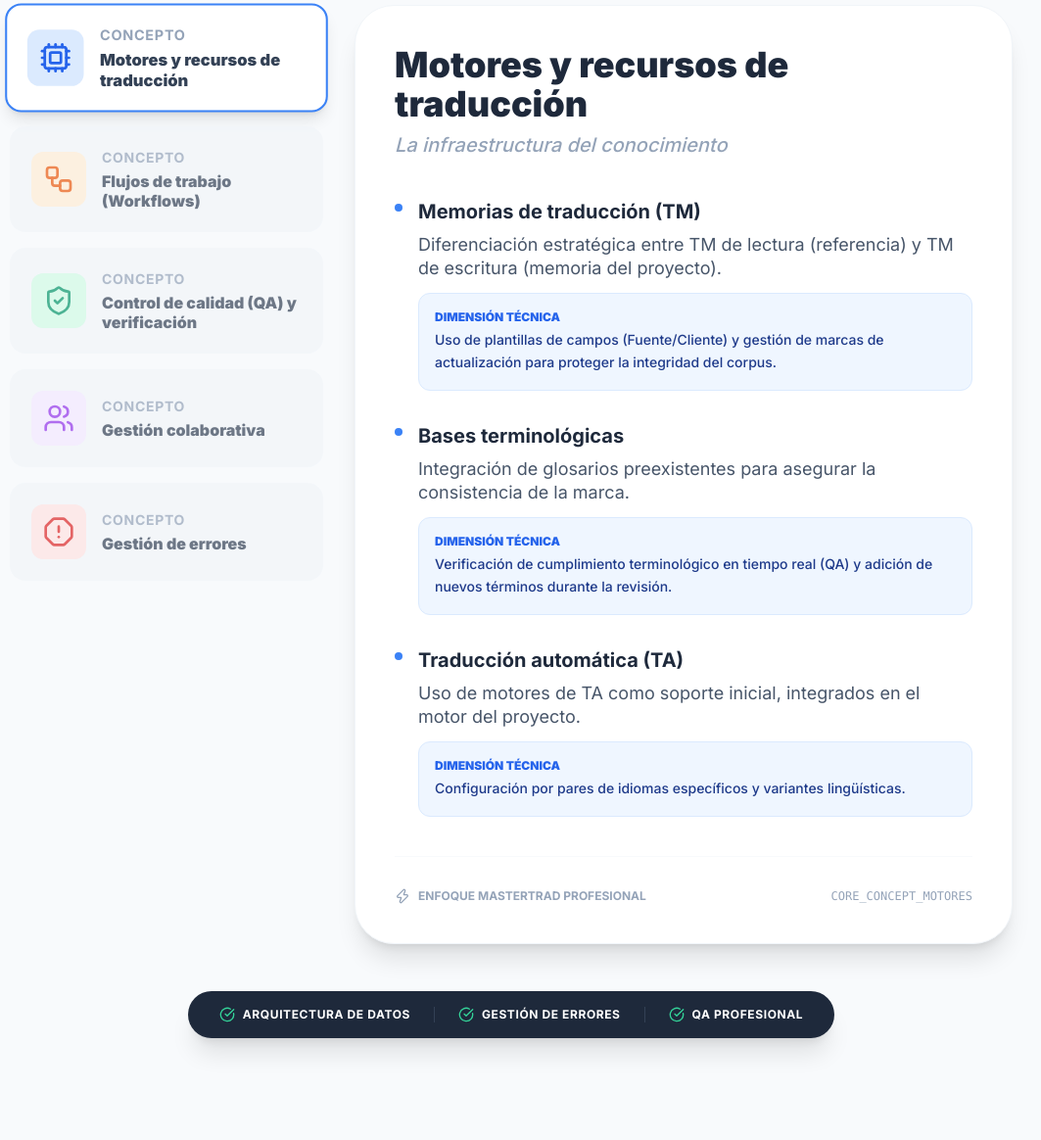
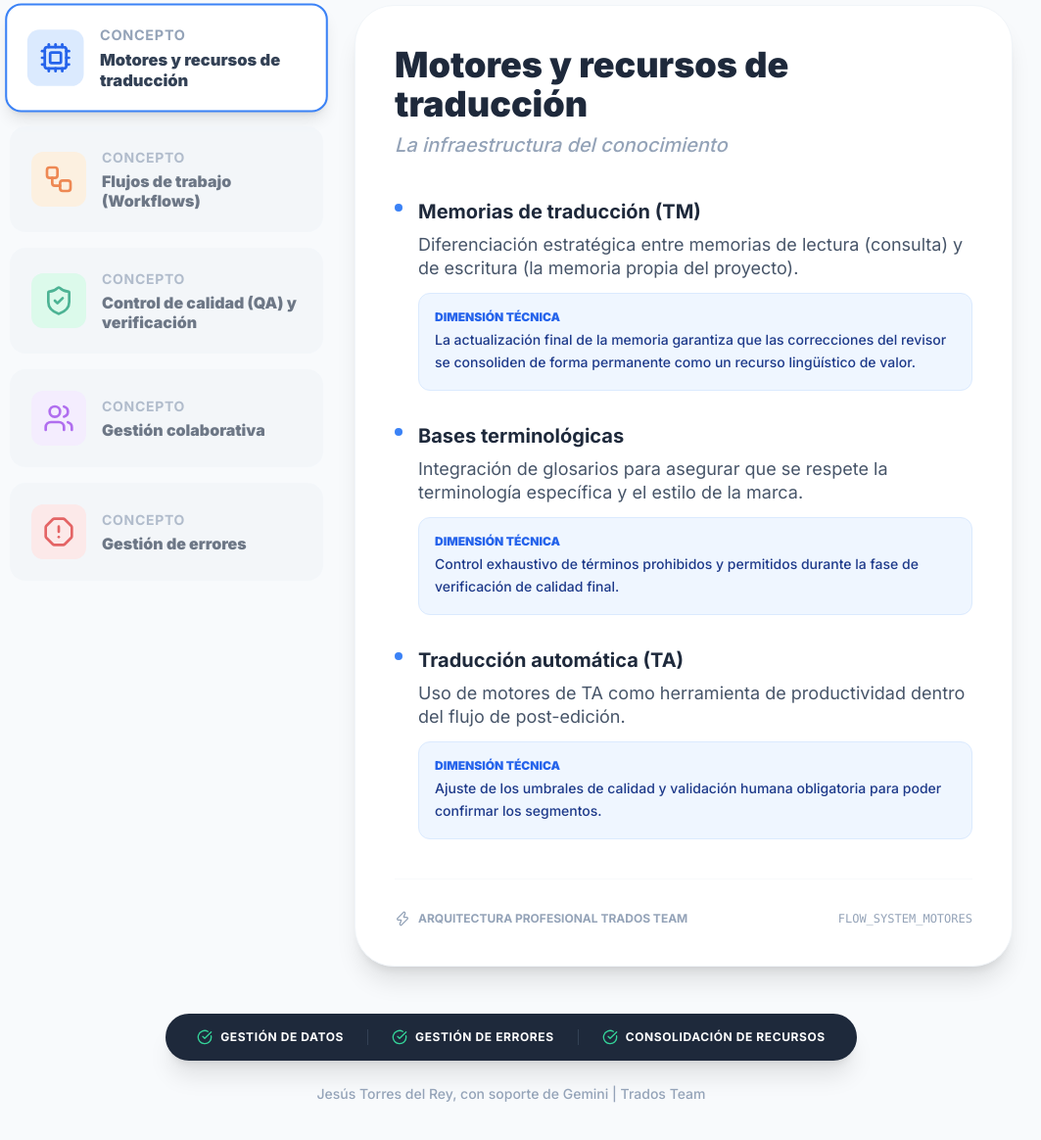
Before and after one commit to jtorresdelrey/TradosTeam-practica1, a plain HTML site: page index.html in a window 1280 px wide. Shown: the part 206-1370 px from the top of the page at 98% size, without its empty margins (118-1181 px from the left). Before the commit the page ends 1314 px from the top, so only its background shows below. Drawn offline with nearby package versions, Linux system fonts and the light colour scheme.

Commit message:
Update index.html

```diff
--- a/index.html
+++ b/index.html
@@ -28,7 +28,7 @@
                 <h1 class="text-3xl font-black tracking-tight text-slate-800 uppercase">Arquitectura conceptual TAO</h1>
             </div>
             <p class="text-lg text-slate-500 max-w-2xl leading-relaxed">
-                Análisis de los pilares técnicos y de gestión en proyectos de traducción profesional con Trados Live.
+                Análisis de los pilares técnicos y de gestión en proyectos de traducción profesional con Trados Team.
             </p>
         </header>
 
@@ -47,10 +47,10 @@
         </main>
 
         <footer class="max-w-5xl mx-auto mt-12 text-center">
-            <div class="inline-flex flex-wrap justify-center items-center gap-6 px-8 py-4 bg-slate-800 rounded-full text-white shadow-xl">
+            <div class="mb-6 inline-flex flex-wrap justify-center items-center gap-6 px-8 py-4 bg-slate-800 rounded-full text-white shadow-xl">
                 <div class="flex items-center gap-2">
                     <i data-lucide="check-circle" class="w-4 h-4 text-emerald-400"></i>
-                    <span class="text-xs font-bold uppercase tracking-wider">Arquitectura de datos</span>
+                    <span class="text-xs font-bold uppercase tracking-wider">Gestión de datos</span>
                 </div>
                 <div class="flex items-center gap-2 border-l border-slate-700 pl-6">
                     <i data-lucide="check-circle" class="w-4 h-4 text-emerald-400"></i>
@@ -58,8 +58,11 @@
                 </div>
                 <div class="flex items-center gap-2 border-l border-slate-700 pl-6">
                     <i data-lucide="check-circle" class="w-4 h-4 text-emerald-400"></i>
-                    <span class="text-xs font-bold uppercase tracking-wider">QA profesional</span>
+                    <span class="text-xs font-bold uppercase tracking-wider">Consolidación de recursos</span>
                 </div>
+            </div>
+            <div class="text-slate-400 text-sm font-medium">
+                Jesús Torres del Rey, con soporte de Gemini | Trados Team
             </div>
         </footer>
     </div>
@@ -74,18 +77,18 @@
                 items: [
                     {
                         label: "Memorias de traducción (TM)",
-                        desc: "Diferenciación estratégica entre TM de lectura (referencia) y TM de escritura (memoria del proyecto).",
-                        technical: "Uso de plantillas de campos (Fuente/Cliente) y gestión de marcas de actualización para proteger la integridad del corpus."
+                        desc: "Diferenciación estratégica entre memorias de lectura (consulta) y de escritura (la memoria propia del proyecto).",
+                        technical: "La actualización final de la memoria garantiza que las correcciones del revisor se consoliden de forma permanente como un recurso lingüístico de valor."
                     },
                     {
                         label: "Bases terminológicas",
-                        desc: "Integración de glosarios preexistentes para asegurar la consistencia de la marca.",
-                        technical: "Verificación de cumplimiento terminológico en tiempo real (QA) y adición de nuevos términos durante la revisión."
+                        desc: "Integración de glosarios para asegurar que se respete la terminología específica y el estilo de la marca.",
+                        technical: "Control exhaustivo de términos prohibidos y permitidos durante la fase de verificación de calidad final."
                     },
                     {
                         label: "Traducción automática (TA)",
-                        desc: "Uso de motores de TA como soporte inicial, integrados en el motor del proyecto.",
-                        technical: "Configuración por pares de idiomas específicos y variantes lingüísticas."
+                        desc: "Uso de motores de TA como herramienta de productividad dentro del flujo de post-edición.",
+                        technical: "Ajuste de los umbrales de calidad y validación humana obligatoria para poder confirmar los segmentos."
                     }
                 ]
             },
@@ -97,70 +100,70 @@
                 items: [
                     {
                         label: "Ingeniería bilingüe",
-                        desc: "Fase de preparación avanzada que permite intervenir en el archivo preparado para traducir o revisar.",
-                        technical: "Permite bloquear segmentos, cambiar estados o traducir. Habilita el retroceso a fases de pretraducción (TM y PerfectMatch)."
+                        desc: "Preparación técnica de los archivos para poder intervenir en el contenido antes de traducir o revisar.",
+                        technical: "Permite bloquear segmentos, modificar estados y volver a fases previas de pretraducción o PerfectMatch si fuera necesario."
                     },
                     {
-                        label: "Tareas por lotes",
-                        desc: "Automatización de procesos masivos y generación de recursos externos.",
-                        technical: "Uso de 'Generar recursos de paquete sin conexión' para compartir paquetes con recursos lingüísticos integrados para Trados Studio."
+                        label: "Exportación de archivos finales",
+                        desc: "Conversión de los archivos bilingües de trabajo al formato original de entrega (archivos de destino).",
+                        technical: "Proceso de reconstrucción del documento final en el que se verifica que la estructura y el formato sean correctos tras la traducción."
                     },
                     {
-                        label: "Planificación de etapas",
-                        desc: "Control manual del avance del proyecto y asignación de responsabilidades.",
-                        technical: "Asignación dinámica de revisores y traductores según la disponibilidad y el rol (Gestor vs. Lingüista)."
+                        label: "Tareas de lote finales",
+                        desc: "Automatización de los procesos de cierre, generación de informes y limpieza de los archivos del proyecto.",
+                        technical: "Engloba la actualización masiva de las memorias y la sincronización de los recursos lingüísticos, tanto locales como en la nube."
                     }
                 ]
             },
             calidad: {
                 title: "Control de calidad (QA) y verificación",
-                subtitle: "Validación técnica y lingüística",
+                subtitle: "Validación técnica y lingüística final",
                 icon: "shield-check",
                 color: "emerald",
                 items: [
                     {
-                        label: "QA Checker automatizado",
-                        desc: "Configuración de reglas automáticas para detectar errores humanos.",
-                        technical: "Verificación de etiquetas, números, puntuación y consistencia. Configuración de iteraciones hacia atrás en caso de error."
+                        label: "Procesamiento de revisiones",
+                        desc: "Fase de arbitraje en la que se aceptan o rechazan los cambios propuestos por el revisor.",
+                        technical: "El responsable debe consolidar las ediciones para que el segmento alcance el estado de validación definitiva."
                     },
                     {
-                        label: "Control de cambios",
-                        desc: "Auditoría de las modificaciones realizadas durante la revisión.",
-                        technical: "Activación automática en la fase de implementación de revisión para visualización clara del feedback."
+                        label: "Gestión de estados de segmento",
+                        desc: "Uso de metadatos para controlar el avance y asegurar que no quede ningún contenido por procesar.",
+                        technical: "Cambios de estado controlados (Traducido, Rechazado, Aprobado) que permiten dar por finalizadas las distintas etapas."
                     },
                     {
-                        label: "Estados de segmento",
-                        desc: "Uso de metadatos de estado para el seguimiento del progreso.",
-                        technical: "Transición de 'Traducido' a 'Revisado' y finalmente 'Cerrado' (sello) para habilitar la actualización de la TM."
+                        label: "QA Checker profesional",
+                        desc: "Verificación automática de errores en números, etiquetas, puntuación y coherencia terminológica.",
+                        technical: "Configuración de reglas estrictas que impiden generar el archivo final si se detectan errores críticos en la estructura."
                     }
                 ]
             },
             colaboracion: {
                 title: "Gestión colaborativa",
-                subtitle: "Trabajo en paralelo y flujos cruzados",
+                subtitle: "Interacción entre perfiles y recursos compartidos",
                 icon: "users",
                 color: "purple",
                 items: [
                     {
-                        label: "Bandeja de entrada compartida",
+                        label: "Bandeja de entrada",
                         desc: "Punto central de gestión de tareas para equipos distribuidos.",
-                        technical: "Aceptación de tareas asignadas por terceros y visualización de notificaciones de flujo."
+                        technical: "Aceptación de tareas asignadas por terceros y visualización de notificaciones de flujo para coordinar el avance del proyecto."
                     },
                     {
                         label: "Bloqueo de segmentos",
                         desc: "Estrategia para el trabajo en paralelo sobre un mismo documento.",
-                        technical: "Protección de segmentos ajenos mediante bloqueos para evitar sobreescritura en equipos de 2 o 3 personas."
+                        technical: "Protección de segmentos ajenos mediante bloqueos para evitar sobreescrituras en equipos de varias personas."
                     },
                     {
                         label: "Implementación de revisión",
-                        desc: "Fase de diálogo técnico entre revisor y traductor.",
-                        technical: "El traductor procesa los cambios del revisor antes del cierre final, asegurando que la TM aprenda del contenido validado."
+                        desc: "Fase de diálogo técnico entre el revisor y el traductor.",
+                        technical: "El traductor procesa los cambios del revisor antes del cierre final, asegurando que la memoria aprenda del contenido validado."
                     }
                 ]
             },
             errores: {
                 title: "Gestión de errores",
-                subtitle: "Resolución de incidencias en el flujo",
+                subtitle: "Resolución de incidencias técnicas en el flujo",
                 icon: "alert-octagon",
                 color: "red",
                 items: [
@@ -248,16 +251,15 @@
                     <div class="mt-10 pt-8 border-t border-slate-50 flex items-center justify-between text-slate-400">
                         <div class="flex items-center gap-2">
                             <i data-lucide="zap" class="w-4 h-4"></i>
-                            <span class="text-xs font-bold uppercase">Enfoque Mastertrad profesional</span>
+                            <span class="text-xs font-bold uppercase">Arquitectura Profesional Trados Team</span>
                         </div>
-                        <div class="text-xs font-mono">CORE_CONCEPT_${currentActive.toUpperCase()}</div>
+                        <div class="text-xs font-mono">FLOW_SYSTEM_${currentActive.toUpperCase()}</div>
                     </div>
                 </div>
             `;
             lucide.createIcons();
         }
 
-        // Init
         window.onload = () => {
             renderNav();
             renderContent();
```
